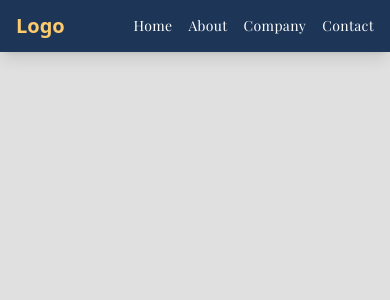
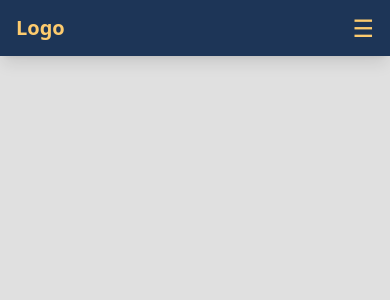
Before and after one commit to rashad3412/moveTemplateReact, a React (Vite) app: page / in a window 390 px wide. Shown: the top 300 px of the page. Built offline with nearby package versions, Linux system fonts and the light colour scheme.

Commit message:
updated NavBar

```diff
--- a/src/components/NavBar.jsx
+++ b/src/components/NavBar.jsx
@@ -1,27 +1,68 @@
-// NavBar for the MoveTemplate
+import { useState } from "react";
 
 const NavBar = () => {
+  const [isOpen, setIsOpen] = useState(false);
+
   return (
-    <div className="bg-royalBlue text-white fixed top-0 left-0 w-full flex items-center px-4 py-3 shadow-lg z-50">
+    <nav className="bg-royalBlue text-white fixed top-0 left-0 w-full shadow-lg z-50">
+      <div className="max-w-7xl mx-auto flex items-center justify-between px-4 py-3">
         {/* Logo */}
-      <div className="text-xl font-bold mr-auto text-deepYellow ">Logo</div>
+        <a href="#" className="text-xl font-bold text-deepYellow">
+          Logo
+        </a>
+
+        {/* Hamburger Icon */}
+        <button
+          className="text-2xl cursor-pointer md:hidden text-deepYellow focus:outline-none"
+          onClick={() => setIsOpen(!isOpen)}
+          aria-label="Toggle menu"
+        >
+          {isOpen ? "✖" : "☰"}
+        </button>
 
         {/* Navigation Links */}
-      <ul className="flex gap-4 font-Playfair tracking-wide text-sm">
-        <li className="hover:underline hover:text-deepYellow transition-all duration-300 cursor-pointer">
+        <div
+          className={`${
+            isOpen ? "opacity-100 visible" : "opacity-0 invisible"
+          } w-3/4 md:w-auto absolute md:relative top-16 md:top-auto left-1/2 md:left-auto transform md:transform-none -translate-x-1/2 md:translate-x-0 bg-royalBlue md:bg-transparent md:flex rounded-md transition-all duration-700 ease-in-out`}
+        >
+          <ul className="flex flex-col md:flex-row gap-2 font-Playfair tracking-widest text-xl p-4 md:p-0 justify-center items-center font-extralight">
+            <li>
+              <a
+                href="#"
+                className="block py-2 md:py-0 px-3 hover:underline hover:decoration-deepYellow transition-all duration-300 cursor-pointer"
+              >
                 Home
+              </a>
             </li>
-        <li className="hover:underline hover:text-deepYellow transition-all duration-300 cursor-pointer">
+            <li>
+              <a
+                href="#"
+                className="block py-2 md:py-0 px-3 hover:underline hover:decoration-deepYellow transition-all duration-300 cursor-pointer"
+              >
                 About
+              </a>
             </li>
-        <li className="hover:underline hover:text-deepYellow transition-all duration-300 cursor-pointer">
+            <li>
+              <a
+                href="#"
+                className="block py-2 md:py-0 px-3 hover:underline hover:decoration-deepYellow transition-all duration-300 cursor-pointer"
+              >
                 Company
+              </a>
             </li>
-        <li className="hover:underline hover:text-deepYellow transition-all duration-300 cursor-pointer">
+            <li>
+              <a
+                href="#"
+                className="block py-2 md:py-0 px-3 hover:underline hover:decoration-deepYellow transition-all duration-300 cursor-pointer"
+              >
                 Contact
+              </a>
             </li>
           </ul>
         </div>
+      </div>
+    </nav>
   );
 };
 
```
Lines whose indentation alone changed are shown as unchanged.
